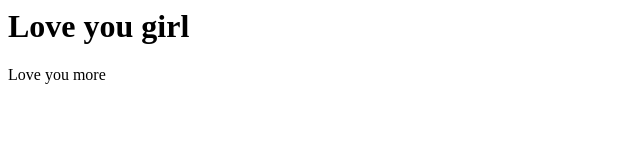
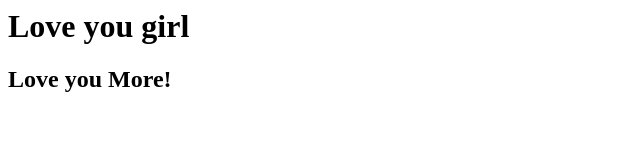
Before and after one commit to stellardevs/git-course, a plain HTML site: page index.html in a window 1280 px wide. Shown: the whole page, without its empty margins (0-640 px from the left). Drawn offline with Linux system fonts and the light colour scheme.

Commit message:
Made changes to the Html file

```diff
--- a/index.html
+++ b/index.html
@@ -2,6 +2,6 @@
   <head></head>
   <body>
     <h1>Love you girl</h1>
-    <p>Love you more</p>
+    <h2>Love you More!</h2>
   </body>
 </html>
```
